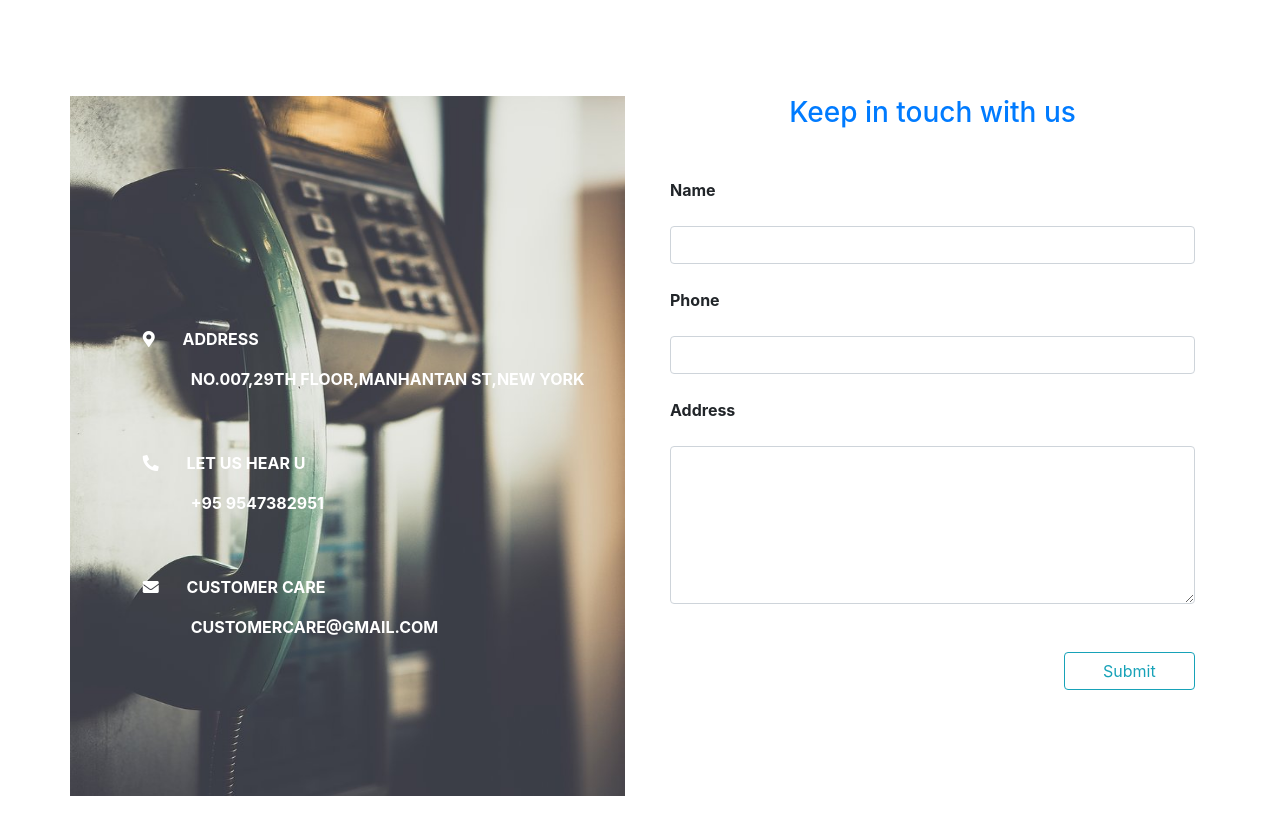
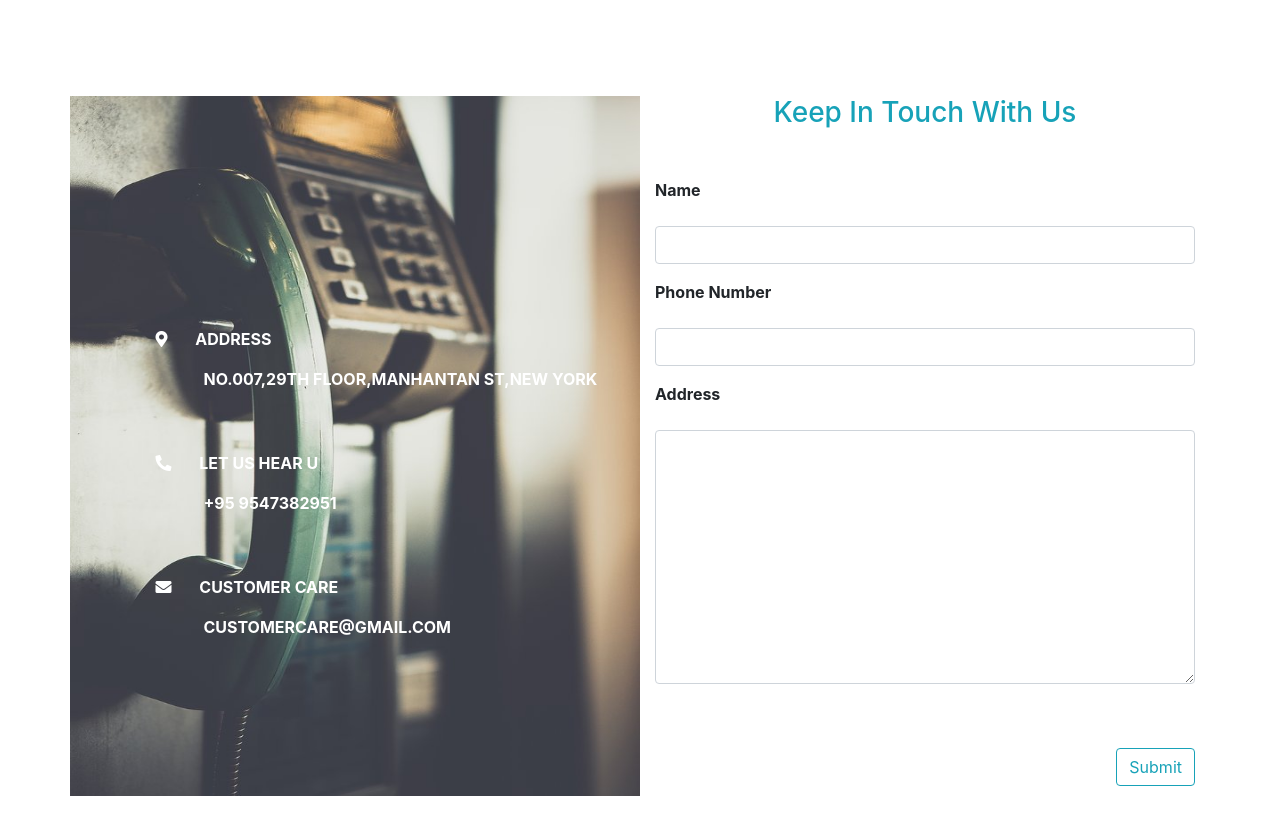
Before and after one commit to hareom284/Code-Blog, a plain HTML site: page contact.html in a window 1280 px wide. Shown: the part 552-1386 px from the top of the page. Drawn offline with Linux system fonts and the light colour scheme.

Commit message:
eidited contact page.HZY

```diff
--- a/contact.html
+++ b/contact.html
@@ -4,12 +4,11 @@
 	<title>CodeBlog</></title>
 	<meta charset="utf-8">
 	<meta name="viewport" content="width=device-width, initial-scale=1, shrink-to-fit=no">
-	<link rel="stylesheet" type="text/css" href="bootstrap/css/bootstrap.min.css">
+	<link rel="stylesheet" type="text/css" href="Bootstrap/css/bootstrap.min.css">
 	<link rel="stylesheet" type="text/css" href="fontawesome/css/all.min.css">
 	<style type="text/css">
 		.img_style{
 			height: 700px;
-			max-width: 100%;
 		}
 
 		.content{
@@ -40,17 +39,20 @@
 	<!-- nav end -->
 
 	<!-- banner start -->
-		<div class="hero-image d-none d-lg-block">
+	<div>
+		<img src="images/contact1.jpg" class="img-fluid d-md-none d-sm-block">
+	</div>
+	<div class="hero-image d-none d-md-block">
 		<div class="hero-text">
 			<h1 class="text-light"><i><i class="fas fa-quote-left fa-xs"></i> Call us anytime. <br><br> We don't take a break from our customers. <i class="fas fa-quote-right fa-xs"></i></i></h1>
 		</div>
 	</div>
 	<!-- banner end  -->
 
-	<div class="container-fluid container-lg my-5 px-0">
+	<div class="container my-5">
 		<div class="row">
-			<!-- contact -->
-				<div class="col-lg-6 d-none d-lg-block d-md-block ">
+			<!-- contact start -->
+			<div class="col-md-6 d-none d-md-block px-0 ">
 				<img src="images/contact.jpg" class="img-fluid my-5 img_style w-100" >
 				<div class="content font-weight-bold text-uppercase">
 					<i class="fas fa-map-marker-alt "></i>
@@ -67,26 +69,31 @@
 			<!-- contact end -->
 
 			<!-- form start -->
-				<div class="offset-md-3 col-md-6 offset-lg-0">
-					<h3 class="my-5 text-center text-primary">Keep in touch with us</h3>
-					<form class="container-sm">
+			<div class="col-md-6 offset-sm-3 offset-md-0 col-sm-4">
+				<h3 class="text-center text-info my-5 ">Keep In Touch With Us</h3>
+				<form class="w-100">
 					<div class="form-group">
-							<label class="font-weight-bold mb-4">Name</label>
-							<input type="text" name="" class="form-control">
-							<label class="font-weight-bold my-4">Phone</label>
-							<input type="number" name="" class="form-control">
-							<label class="font-weight-bold my-4">Address</label>
-							<textarea class="form-control" rows="6"></textarea>
-							<button class="btn btn-outline-info my-5 float-right w-25" id="submit">Submit</button>
+						<label for="Name" class="mb-4 font-weight-bold">Name</label>
+						<input type="text" name="" class="form-control " id="Name">
 					</div>
+					<div class="form-group">
+						<label for="ph" class="mb-4 font-weight-bold">Phone Number</label>
+						<input type="number" name="" class="form-control " id="ph">
+					</div>
+					<div class="form-group">
+						<label for="addr" class="mb-4 font-weight-bold">Address</label>
+						<textarea class="form-control " rows="10" id="addr"></textarea>
+					</div>
+					<input type="submit" id="submit" name="" class="btn btn-outline-info float-right my-5">
 				</form>
+
 			</div>
 			<!-- form end  -->
 		</div>
 	</div>
 
-	<script type="text/javascript" src="bootstrap/js/jquery.js"></script>
-	<script type="text/javascript" src="bootstrap/js/bootstrap.bundle.min.js"></script>
+	<script type="text/javascript" src="Bootstrap/js/jquery.js"></script>
+	<script type="text/javascript" src="Bootstrap/js/bootstrap.bundle.min.js"></script>
 	<script type="text/javascript">
 		$(document).ready(function(){
 			$('#submit').click(function(){
```
Lines whose indentation alone changed are shown as unchanged.
